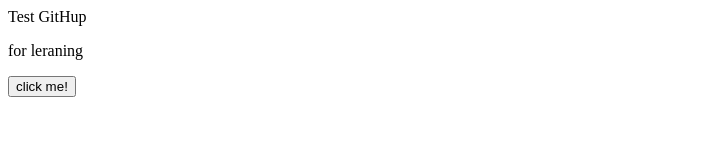
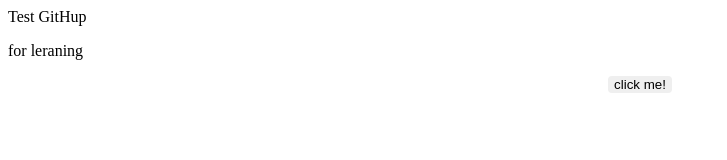
Before and after one commit to pootking221/githup-learning, a plain HTML site: page index.html in a window 1280 px wide. Shown: the whole page, without its empty margins (0-727 px from the left). Drawn offline with Linux system fonts and the light colour scheme.

Commit message:
add-style-btn

```diff
--- a/index.html
+++ b/index.html
@@ -1,15 +1,42 @@
 <!DOCTYPE html>
 <html lang="en">
+
 <head>
     <meta charset="UTF-8">
     <meta name="viewport" content="width=device-width, initial-scale=1.0">
     <title>Document</title>
 
     <script src="app.js"></script>
+    <style>
+        .center {
+            display: flex;
+            justify-content: center;
+
+        }
+        button{
+            border: none;
+            border-radius: 4px;
+            width: 3-px;
+            transition: ease-in, transform 0.2s, background-color 0.3s, color 0.3s;
+        }
+        button:hover{
+            transform: scale(1.1);
+            background-color: green;
+            color: white;
+        }
+    </style>
 </head>
+
 <body>
-    Test GitHup
-    <p id="text">for leraning</p>
-    <button type="button" onclick="remove()">click me!</button>
+    <div class="">
+        Test GitHup
+        <p id="text">for leraning</p>
+        <div class="center">
+            <button type="button" onclick="remove()">click me!</button>
+        </div>
+
+    </div>
+
 </body>
+
 </html>
```
